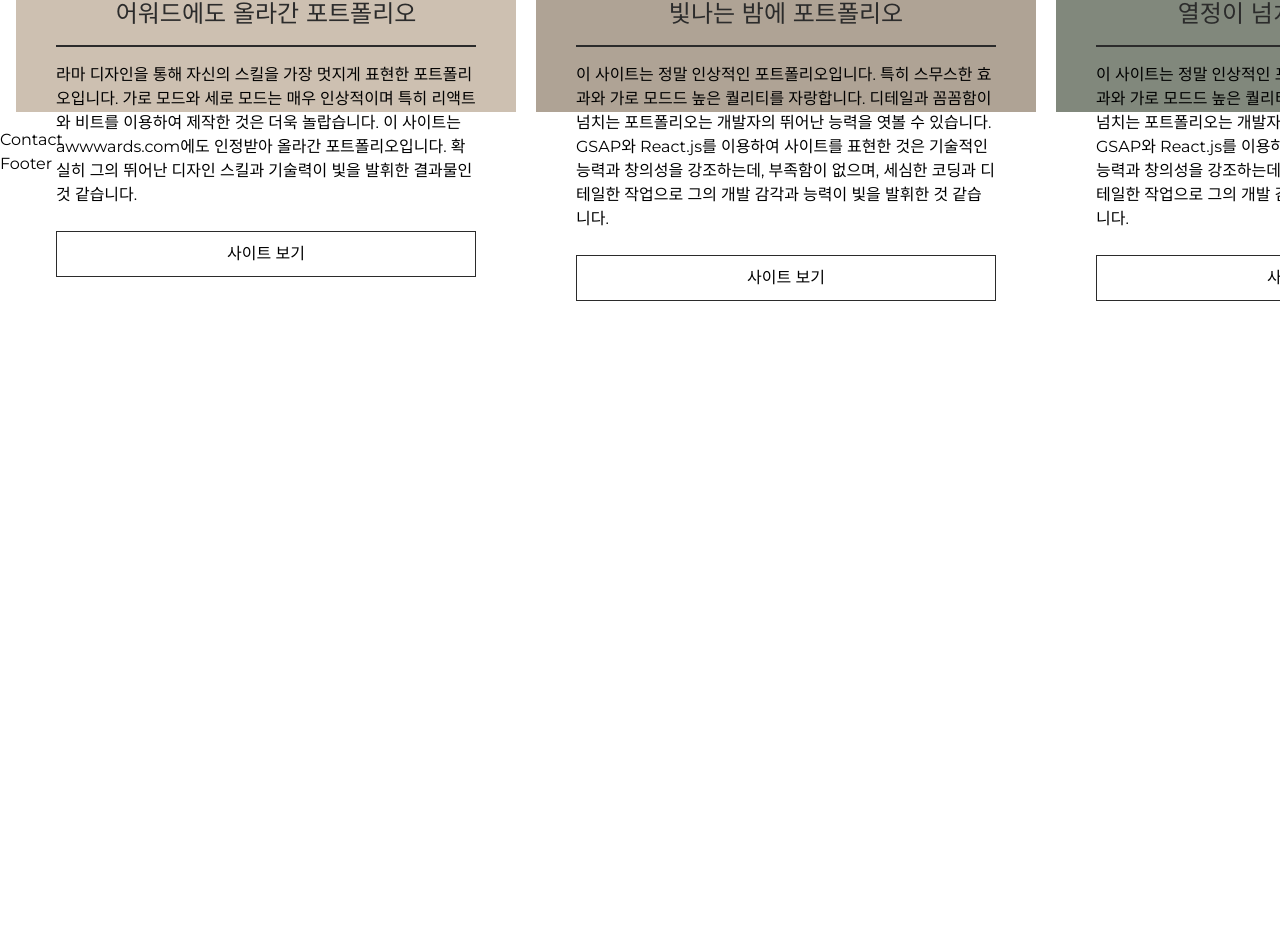
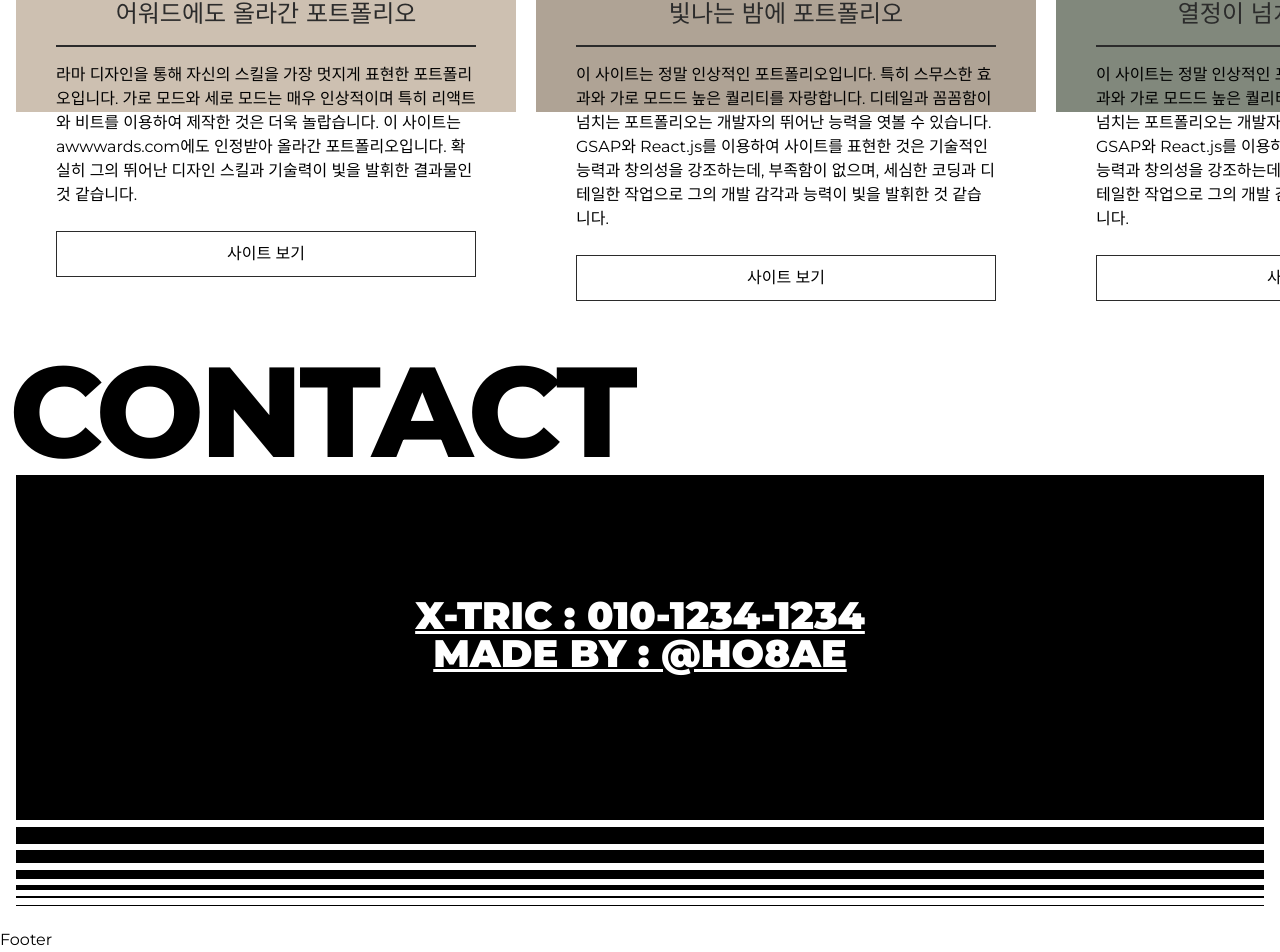
Before and after one commit to ho8ae/x-tric-react, a React (Create React App) app: page / in a window 1280 px wide. Shown: the part 5432-6384 px from the top of the page. Before the commit the page ends 5733 px from the top, so only its background shows below. Built offline with nearby package versions, Linux system fonts and the light colour scheme; a small style sheet from the web is missing; a web font is replaced by a local one.

Commit message:
contact complete

```diff
--- a/src/assets/scss/section/_contact.scss
+++ b/src/assets/scss/section/_contact.scss
@@ -0,0 +1,127 @@
+#contact {
+    height: 100vh;
+}
+.contact__inner {
+    width: 100%;
+    height: 100%;
+    padding: 16px;
+    display: flex;
+    align-items: flex-start;
+    justify-content: flex-end;
+    flex-direction: column;
+
+    @media (max-width: 800px){
+        justify-content: center;
+    }
+
+    .contact__title {
+        font-size: 10vw;
+        text-transform: uppercase;
+        line-height: 1;
+        font-weight: 800;
+        white-space: nowrap;
+        text-indent: -0.5vw;
+        letter-spacing: -0.3vw;
+
+        @media (max-width: 800px){
+            display: none;
+        }
+    }
+    .contact__text {
+        width: 100%;
+        height: 40vh;
+        background-color: var(--black);
+        color: var(--white);
+        display: flex;
+        align-items: center;
+        justify-content: center;
+        flex-direction: column;
+        position: relative;
+
+        .text {
+            font-size: 3vw;
+            line-height: 1;
+            font-weight: 900;
+            text-transform: uppercase;
+            text-decoration: underline;
+            text-align: center;
+            position: relative;
+            z-index: 100;
+            transition: all 0.3s;
+            cursor: all-scroll;
+
+            @media (max-width: 800px){
+                font-size: 24px;
+                padding: 0 16px;
+                word-break: break-all;
+            }
+        }
+    }
+    .contact__lines {
+        width: 100%;
+
+        .line {
+            display: block;
+            width: 100%;
+            height: 1px;
+            background-color: var(--black);
+            margin-bottom: 0.5vw;
+
+            &:nth-child(1){
+                height: 25px;
+            }
+            &:nth-child(2){
+                height: 17px;
+            }
+            &:nth-child(3){
+                height: 13px;
+            }
+            &:nth-child(4){
+                height: 9px;
+            }
+            &:nth-child(5){
+                height: 5px;
+            }
+            &:nth-child(6){
+                height: 2px;
+            }
+            &:nth-child(7){
+                height: 1px;
+            }
+        }
+
+        &.top {
+            .line {
+                margin-top: 0.5vw;
+                margin-bottom: 0;
+                display: none;
+
+                @media (max-width: 800px){
+                    display: block;
+                }
+
+                &:nth-child(1){
+                    height: 1px;
+                }
+                &:nth-child(2){
+                    height: 2px;
+                }
+                &:nth-child(3){
+                    height: 5px;
+                }
+                &:nth-child(4){
+                    height: 9px;
+                }
+                &:nth-child(5){
+                    height: 13px;
+                }
+                &:nth-child(6){
+                    height: 17px;
+                }
+                &:nth-child(7){
+                    height: 25px;
+                }
+            }
+        }
+    }
+}
--- a/src/components/Contact.jsx
+++ b/src/components/Contact.jsx
@@ -1,10 +1,49 @@
 import React from "react";
-//리액트를 사용하기 위해 리액트 라이브러리를 불러오고 있습니다.
-//이렇게 하면 리액트의 기능과 컴포넌트를 사용할 수 있습니다.
 
+import { contactText } from "../constants";
 
 const Contact = () => {
-    return <div>Contact</div>
+    return (
+        <section id="contact">
+            <div className="contact__inner">
+                <h2 className="contact__title">Contact</h2>
+                <div className="contact__lines top" aria-hidden="true">
+                    <span className="line"></span>
+                    <span className="line"></span>
+                    <span className="line"></span>
+                    <span className="line"></span>
+                    <span className="line"></span>
+                    <span className="line"></span>
+                    <span className="line"></span>
+                </div>
+                <div className="contact__text">
+                    <div className="text">
+                        {contactText.map((contact, key) => (
+                            <div key={key}>
+                                <a
+                                    href={contact.link}
+                                    rel="noopener noreferrer"
+                                    target="_blank"
+                                >
+                                    {contact.title}
+                                </a>
+                            </div>
+                        ))}
+
+                    </div>
+                </div>
+                <div className="contact__lines" aria-hidden="true">
+                    <span className="line"></span>
+                    <span className="line"></span>
+                    <span className="line"></span>
+                    <span className="line"></span>
+                    <span className="line"></span>
+                    <span className="line"></span>
+                    <span className="line"></span>
+                </div>
+            </div>
+        </section>
+    )
 }
 
-export default Contact;
+export default Contact
--- /dev/null
+++ b/src/constants/index.js
@@ -0,0 +1,10 @@
+export const contactText = [
+    {
+        link: "https://www.instagram.com/hallym_x_tric/",
+        title: "x-tric : 010-1234-1234",
+    },
+    {
+        link: "https://www.instagram.com/ho8ae/",
+        title: "made by : @ho8ae",
+    },
+];
```
